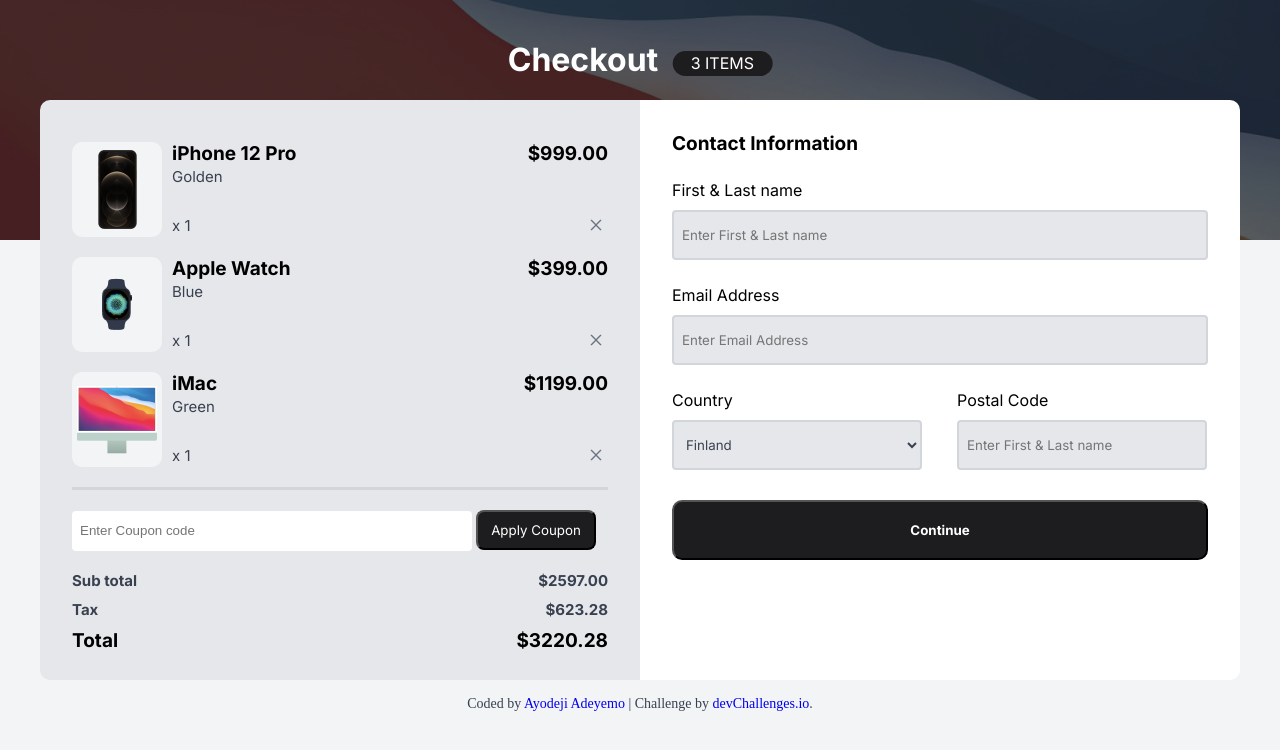
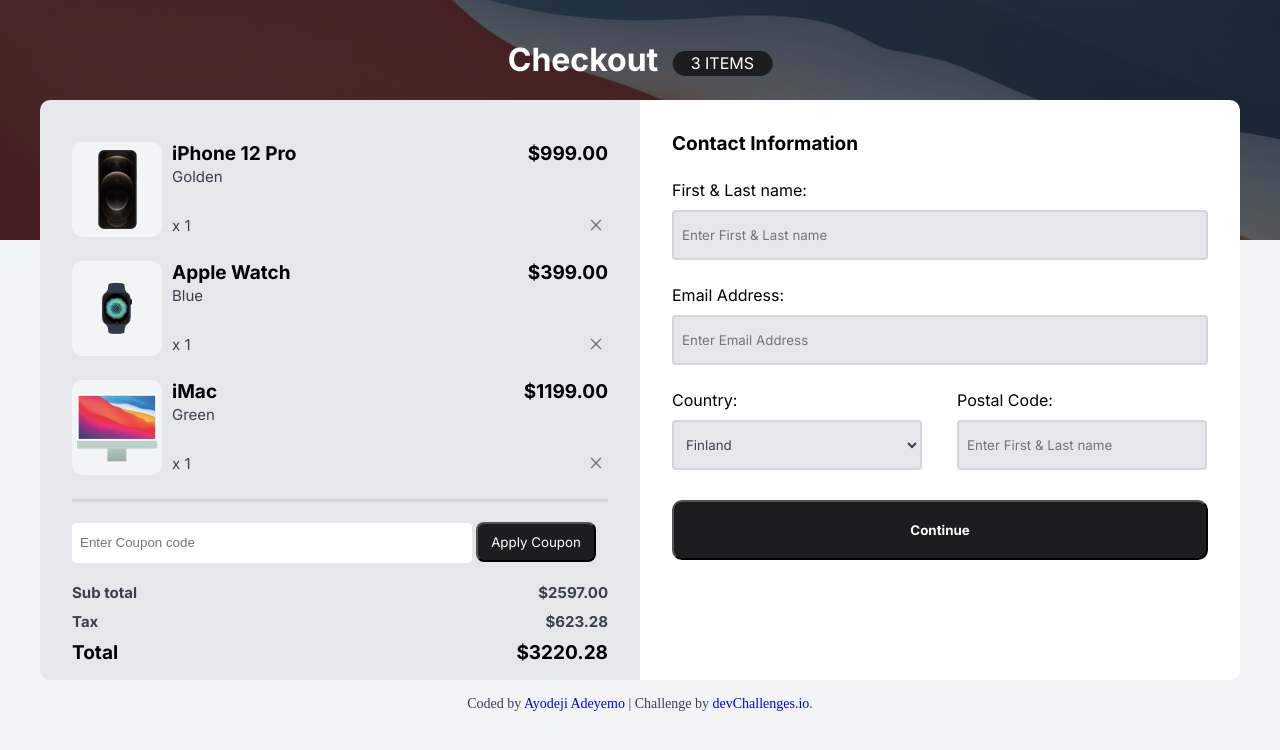
Before and after one commit to highcon1/shop_checkout.github.io, a plain HTML site: page index.html in a window 1280 px wide. Drawn offline with Linux system fonts and the light colour scheme.

Commit message:
few tweaks

```diff
--- a/index.html
+++ b/index.html
@@ -57,7 +57,7 @@
               </div>
               <div class="price_flex">
                 <h1 class="prod_title">$999.00</h1>
-                <img class="mt_svg" src="./resources/close-icon.svg" alt="" />
+                <a href=""><img class="mt_svg" src="./resources/close-icon.svg" alt="" /></a>
               </div>
             </div>
 
@@ -75,7 +75,7 @@
               </div>
               <div class="price_flex">
                 <h1 class="prod_title">$399.00</h1>
-                <img class="mt_svg" src="./resources/close-icon.svg" alt="" />
+                <a href=""><img class="mt_svg" src="./resources/close-icon.svg" alt="" /></a>
               </div>
             </div>
 
@@ -93,7 +93,7 @@
               </div>
               <div class="price_flex">
                 <h1 class="prod_title">$1199.00</h1>
-                <img class="mt_svg" src="./resources/close-icon.svg" alt="" />
+                <a href=""><img class="mt_svg" src="./resources/close-icon.svg" alt="" /></a>
               </div>
             </div>
           </div>
@@ -107,7 +107,7 @@
                 id="coupon_code"
                 placeholder="Enter Coupon code"
               />
-              <button id="coup_btn">Apply Coupon</button>
+              <a href=""><button id="coup_btn">Apply Coupon</button></a>
             </div>
 
             <div class="prod_flex">
@@ -130,7 +130,7 @@
         <div class="right_side">
           <h1 class="prod_title">Contact Information</h1>
           <fieldset class="pt_text">
-            <legend class="pt_textr">First & Last name</legend>
+            <legend class="pt_textr">First & Last name:</legend>
             <input
               type="text"
               name=""
@@ -140,7 +140,7 @@
           </fieldset>
 
           <fieldset class="pt_text">
-            <legend class="pt_textr">Email Address</legend>
+            <legend class="pt_textr">Email Address:</legend>
             <input
               type="email"
               name=""
@@ -151,7 +151,7 @@
 
           <div class="field_flex">
             <fieldset class="pt_text">
-              <legend class="pt_textr">Country</legend>
+              <legend class="pt_textr">Country:</legend>
               <select name="Country" id="pl_7">
                 <option value="">Finland</option>
                 <option value="">Nigeria</option>
@@ -160,7 +160,7 @@
             </fieldset>
 
             <fieldset class="pt_text">
-              <legend class="pt_textr">Postal Code</legend>
+              <legend class="pt_textr">Postal Code:</legend>
               <input
                 type="text"
                 name=""
@@ -170,31 +170,10 @@
             </fieldset>
           </div>
 
-          <button class="rightBtn">Continue</button>
+          <a href=""><button class="rightBtn">Continue</button></a>
         </div>
       </div>
     </div>
-    <!--
-    Contact Information
-
-    First & Last name
-
-    Enter first & last name
-
-    Email Address
-
-    Enter email address
-
-    Country
-
-    Finland
-
-    Postal Code
-
-    00270
-
-    Continue
-     -->
 
     <div class="author-info">
       Coded by <a href="#">Ayodeji Adeyemo</a> | Challenge by
```
